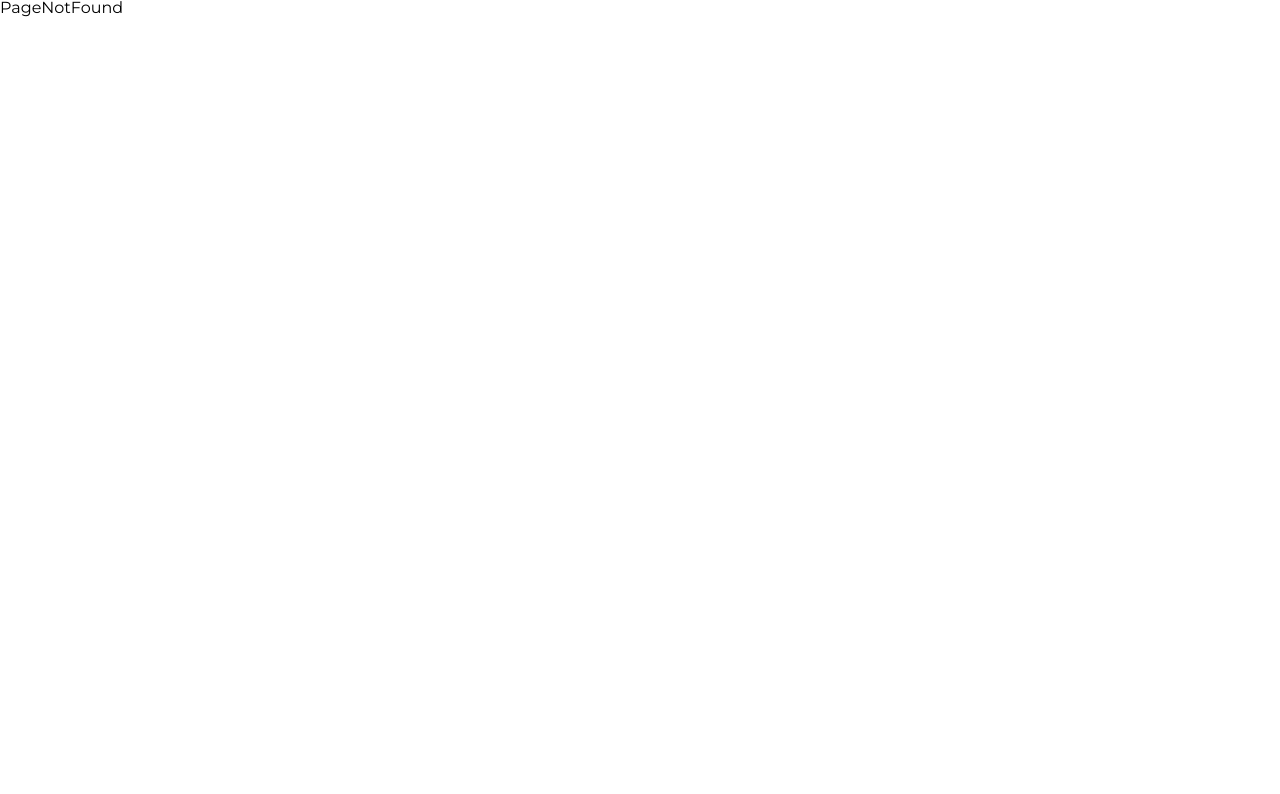
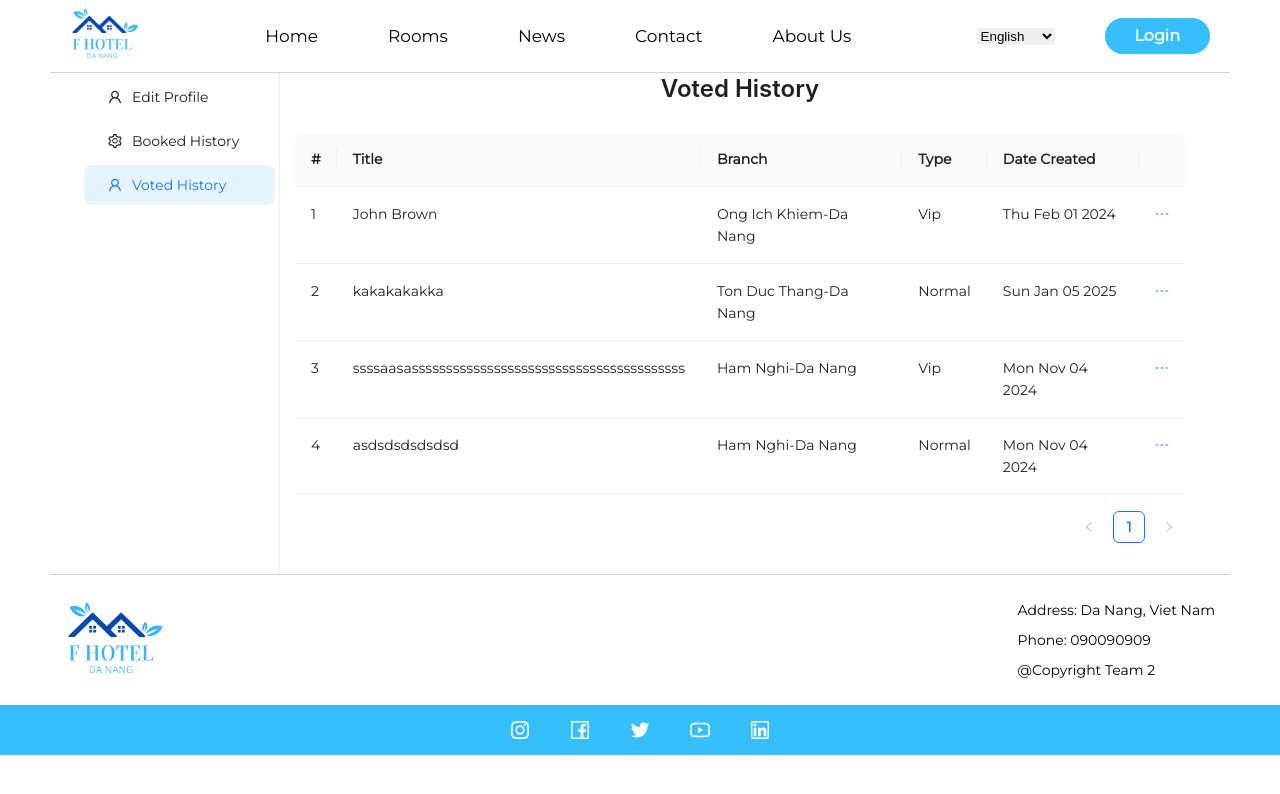
Before and after one commit to HoangTB/Mock_FE, a React (Create React App) app: page /voted-history in a window 1280 px wide. Shown: the top 794 px of the page. Built offline with nearby package versions, Linux system fonts and the light colour scheme.

Commit message:
create vote-history-ui

```diff
--- /dev/null
+++ b/src/pages/vote-history/VoteHistory.module.css
@@ -0,0 +1,30 @@
+.title {
+  text-align: center;
+}
+
+.table {
+  padding: 15px;
+}
+
+.modal {
+  text-align: center;
+}
+
+.formUpdate {
+  display: flex;
+  flex-direction: column;
+}
+
+.formUpdate > div {
+  text-align: right;
+}
+
+.btnSubmit:hover {
+  background-color: var(--primary-color) !important;
+  color: white !important;
+  border: 1px solid var(--primary-color) !important;
+}
+
+.input {
+  width: 350px;
+}
--- /dev/null
+++ b/src/pages/vote-history/VoteHistory.tsx
@@ -0,0 +1,179 @@
+import React, { useState } from 'react';
+import { Col, Dropdown, Row, Space, Table, TableProps, Modal, Form, Input, Button } from 'antd';
+import Title from 'antd/es/typography/Title';
+import styles from './VoteHistory.module.css';
+import { Voted } from '../../types/voted';
+import { DashOutlined } from '@ant-design/icons';
+
+const VoteHistory = () => {
+  const [isModalVisible, setIsModalVisible] = useState(false);
+  const [currentRecord, setCurrentRecord] = useState<Voted | null>(null);
+
+  const showModal = (record: Voted) => {
+    setCurrentRecord(record);
+    setIsModalVisible(true);
+  };
+
+  const handleOk = () => {
+    setIsModalVisible(false);
+    // Thực hiện cập nhật dữ liệu ở đây
+  };
+
+  const handleCancel = () => {
+    setIsModalVisible(false);
+  };
+
+  const handleMenuClick = (key: string, record: Voted) => {
+    if (key === '1') {
+      // 'Edit' option
+      showModal(record);
+    } else if (key === '2') {
+      // 'Delete' option
+      Modal.confirm({
+        title: 'Are you sure you want to delete this record?',
+        content: 'This action cannot be undone.',
+        okText: 'Yes',
+        okType: 'danger',
+        cancelText: 'No',
+        onOk() {
+          console.log('Deleted');
+          // Xử lý logic xóa ở đây
+        },
+      });
+    }
+  };
+
+  const menu = (record: Voted) => ({
+    items: [
+      { key: '1', label: 'Edit', onClick: () => handleMenuClick('1', record) },
+      { key: '2', label: 'Delete', onClick: () => handleMenuClick('2', record) },
+    ],
+  });
+
+  const columns: TableProps<Voted>['columns'] = [
+    {
+      title: '#',
+      dataIndex: 'voteID',
+      key: 'voteID',
+    },
+    {
+      title: 'Title',
+      dataIndex: 'title',
+      key: 'title',
+    },
+    {
+      title: 'Branch',
+      dataIndex: 'branch',
+      key: 'branch',
+    },
+    {
+      title: 'Type',
+      dataIndex: 'typeRoom',
+      key: 'typeRoom',
+    },
+    {
+      title: 'Date Created',
+      dataIndex: 'dateCreated',
+      key: 'dateCreated',
+    },
+
+    {
+      title: '',
+      key: 'dateCreated',
+      render: (_, record: Voted) => (
+        <Space size="middle">
+          <Dropdown menu={menu(record)}>
+            <a>
+              <DashOutlined />
+            </a>
+          </Dropdown>
+        </Space>
+      ),
+    },
+  ];
+  const data: Voted[] = [
+    {
+      voteID: 1,
+      title: 'John Brown',
+      branch: 'Ong Ich Khiem-Da Nang',
+      typeRoom: 'Vip',
+      dateCreated: new Date(2024, 1, 1).toDateString(),
+    },
+    {
+      voteID: 2,
+      title: 'kakakakakka',
+      branch: 'Ton Duc Thang-Da Nang',
+      typeRoom: 'Normal',
+      dateCreated: new Date(2024, 12, 5).toDateString(),
+    },
+    {
+      voteID: 3,
+      title: 'ssssaasassssssssssssssssssssssssssssssssssssssss',
+      branch: 'Ham Nghi-Da Nang',
+      typeRoom: 'Vip',
+      dateCreated: new Date(2024, 10, 4).toDateString(),
+    },
+    {
+      voteID: 4,
+      title: 'asdsdsdsdsdsd',
+      branch: 'Ham Nghi-Da Nang',
+      typeRoom: 'Normal',
+      dateCreated: new Date(2024, 10, 4).toDateString(),
+    },
+  ];
+  return (
+    <>
+      <Row>
+        <Col span={24} className={styles.title}>
+          <Title level={3}>Voted History</Title>
+        </Col>
+        <Col span={24} className={styles.table}>
+          <Table columns={columns} dataSource={data} />
+        </Col>
+      </Row>
+
+      <Modal
+        title="Edit Voted"
+        visible={isModalVisible}
+        onOk={handleOk}
+        onCancel={handleCancel}
+        footer={[
+          <Button key="back" onClick={handleCancel}>
+            Cancel
+          </Button>,
+          <Button key="submit" className={styles.btnSubmit} onClick={handleOk}>
+            Save
+          </Button>,
+        ]}
+        className={styles.modal}
+      >
+        {currentRecord && (
+          <Form
+            initialValues={{
+              title: currentRecord.title,
+              branch: currentRecord.branch,
+              typeRoom: currentRecord.typeRoom,
+              dateCreated: currentRecord.dateCreated,
+            }}
+            className={styles.formUpdate}
+          >
+            <Form.Item label="Title" name="title">
+              <Input className={styles.input} />
+            </Form.Item>
+            <Form.Item label="Branch" name="branch">
+              <Input className={styles.input} />
+            </Form.Item>
+            <Form.Item label="Type" name="typeRoom">
+              <Input className={styles.input} />
+            </Form.Item>
+            <Form.Item label="Date Created" name="dateCreated">
+              <Input className={styles.input} />
+            </Form.Item>
+          </Form>
+        )}
+      </Modal>
+    </>
+  );
+};
+
+export default VoteHistory;
--- a/src/routes/index.ts
+++ b/src/routes/index.ts
@@ -11,6 +11,7 @@ import RegisterPage from '../pages/Register';
 import EditProfile from '../pages/edit-profile/EditProfile';
 import Payment from '../pages/payment/Payment';
 import Completed from '../pages/payment-completed/Completed';
+import VoteHistory from '../pages/vote-history/VoteHistory';
 
 const routes: RouteObject[] = [
   {
@@ -46,6 +47,10 @@ const routes: RouteObject[] = [
             path: '/edit-profile',
             Component: EditProfile,
           },
+          {
+            path: '/voted-history',
+            Component: VoteHistory,
+          },
         ],
       },
       {
--- /dev/null
+++ b/src/types/voted.ts
@@ -0,0 +1,7 @@
+export interface Voted {
+  voteID: number;
+  title: string;
+  branch: string;
+  typeRoom: string;
+  dateCreated: String;
+}
```
Also changed, not shown: src/pages/payment/Payment.module.css (+4 -3 lines).
